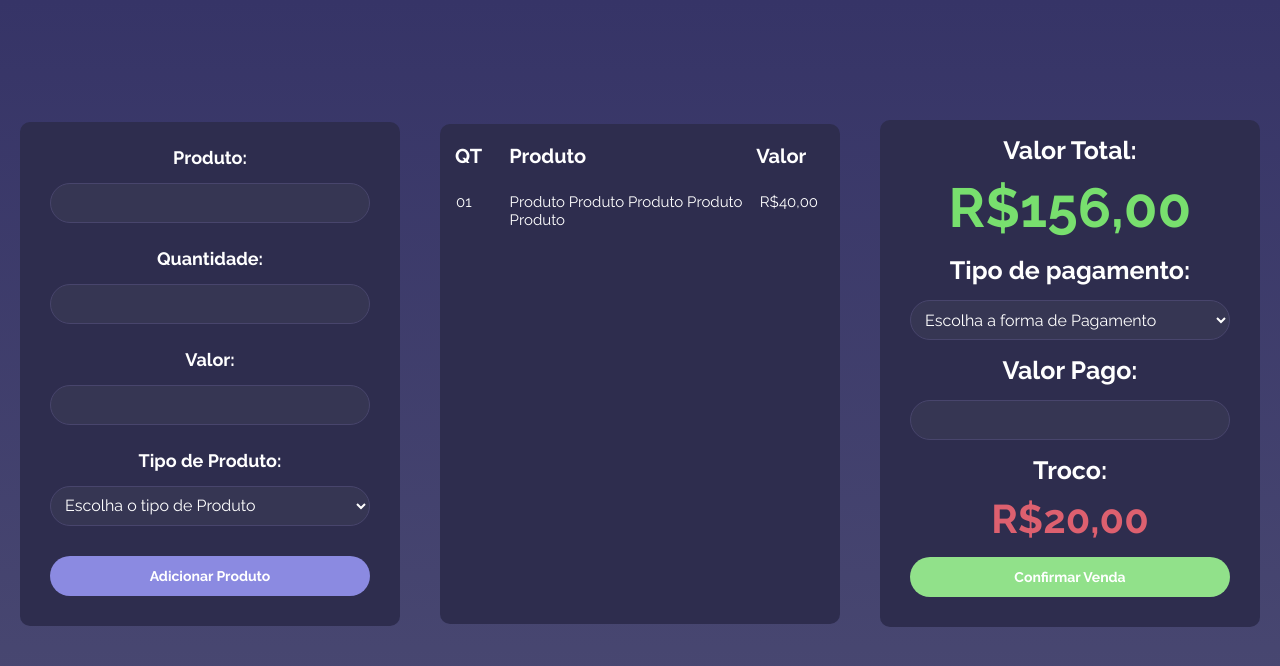
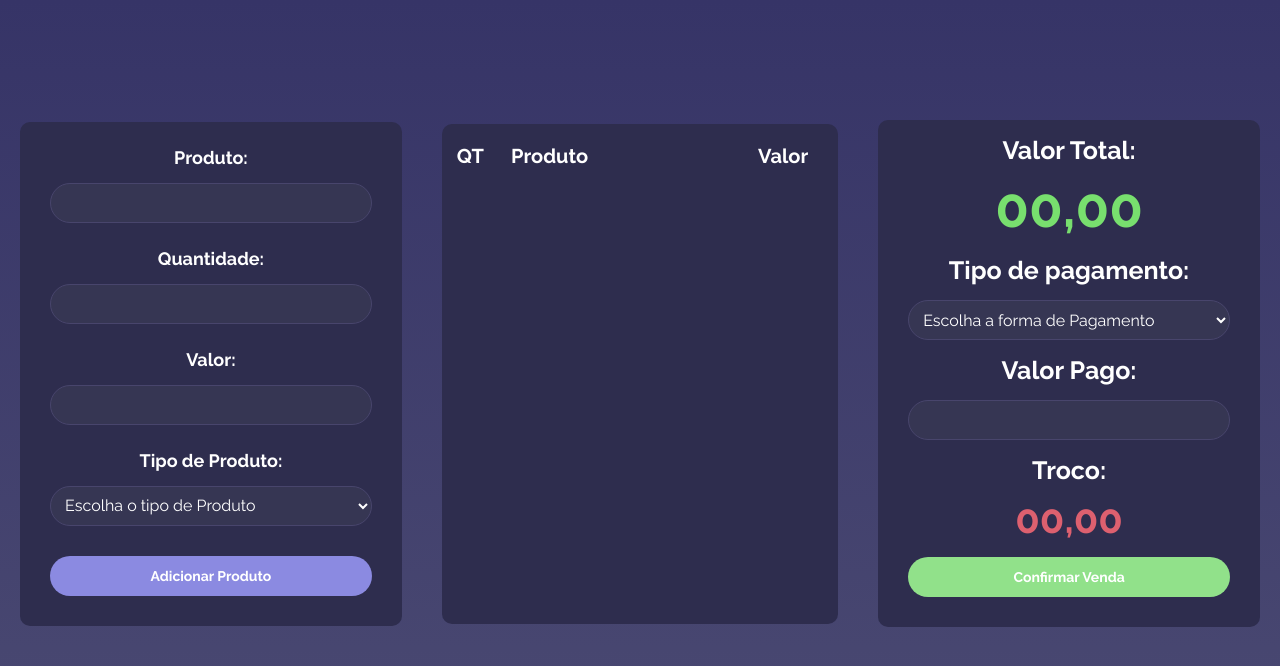
Before and after one commit to winisc/CrudReact, a React (Vite) app in the folder FrontEnd/cadastro-de-vendas/: page / in a window 1280 px wide. Shown: the top 666 px of the page. Built offline with nearby package versions, Linux system fonts and the light colour scheme.

Commit message:
JOÃOFELADAPUTA

```diff
--- a/FrontEnd/cadastro-de-vendas/src/pages/Home/index.jsx
+++ b/FrontEnd/cadastro-de-vendas/src/pages/Home/index.jsx
@@ -2,51 +2,72 @@ import { useRef } from "react";
 import "./style.css";
 
 function App() {
-  const inputProduto = useRef()
-  const inputQuantidade = useRef()
-  const inputValor = useRef()
-  const inputServico = useRef()
+  const inputProduto = useRef();
+  const inputQuantidade = useRef();
+  const inputValor = useRef();
+  const inputServico = useRef();
+  const inputFormaDePagamento = useRef();
+  const inputValorPago = useRef();
 
-  let listaDeProdutos = []
+  let listaDeProdutos = [];
 
-  function createProduto(){
+  let valorTotal = 0
+
+  function createProduto() {
     const produto = {
       name: inputProduto.current.value,
       quantidade: inputQuantidade.current.value,
       valor: inputValor.current.value,
-      servico: inputServico.current.value
-    }
+      servico: inputServico.current.value,
+    };
+    for (let i = 0; i < 10; i++) {
+      if (listaDeProdutos[i] === undefined) {
+        listaDeProdutos[i] = produto;
+        valorTotal += parseInt(listaDeProdutos[i].valor)
+        if(i === 0){
+          document.getElementById("quantidade-lista0").innerText = listaDeProdutos[0].quantidade
+          document.getElementById("produto-lista0").innerText = listaDeProdutos[0].name
+          document.getElementById("valor-lista0").innerText = listaDeProdutos[0].valor
+        }
+        else if(i === 1){
+          document.getElementById("quantidade-lista1").innerText = listaDeProdutos[1].quantidade
+          document.getElementById("produto-lista1").innerText = listaDeProdutos[1].name
+          document.getElementById("valor-lista1").innerText = listaDeProdutos[1].valor
+        }
 
-    for(let i = 0; i < 10; i++)
-    {
-      if(listaDeProdutos[i] === undefined)
-      {
-        listaDeProdutos[i] = produto
-        return
-      }
-      else{
+        document.getElementById("valorTotal").innerText = valorTotal
+        return;
       }
     }
   }
 
+  function createTroco(){
+    let troco
+    troco = inputValorPago.current.value-valorTotal
+    if(inputFormaDePagamento.current.value === "dinheiro"){
+      document.getElementById("troco").innerText = troco
+    }
+    else{
+      document.getElementById("troco").innerText = " "
+    }
+
+  }
   return (
-    <div className="principal" >
-
+    <div className="principal">
       <div className="container">
         <form>
           <text>Produto:</text>
-          <input name="name" type="text" ref={inputProduto  } />
+          <input name="name" type="text" ref={inputProduto} />
           <text>Quantidade:</text>
-          <input name="qt" type="number" ref={inputQuantidade}/>
+          <input name="qt" type="number" ref={inputQuantidade} />
           <text>Valor:</text>
-          <input name="valor" type="number" ref={inputValor}/>
+          <input name="valor" type="number" ref={inputValor} />
           <text>Tipo de Produto:</text>
           <select
             class="value-tipo"
             id="tipo-de-servico"
             name="tipo"
             required="required"
-
             ref={inputServico}
           >
             <option value="">Escolha o tipo de Produto</option>
@@ -54,7 +75,9 @@ function App() {
             <option value="pecas">Peças</option>
             <option value="outros">Outros</option>
           </select>
-          <button type="button" onClick={createProduto}>Adicionar Produto</button>
+          <button type="button" onClick={createProduto}>
+            Adicionar Produto
+          </button>
         </form>
 
         <form>
@@ -64,18 +87,22 @@ function App() {
             <text className="valor">Valor</text>
           </div>
 
-          <div className="lista-de-produtos">
-            <p className="quantidade-lista">01</p>
-            <p className="produto-lista">
-              Produto Produto Produto Produto Produto
-            </p>
-            <p className="valor-lista">R$40,00</p>
-          </div>
+            <div className="lista-de-produtos">
+              <p className="quantidade-lista" id="quantidade-lista0"></p>
+              <p className="produto-lista" id="produto-lista0"></p>
+              <p className="valor-lista" id="valor-lista0"></p>
+            </div>
+
+            <div className="lista-de-produtos">
+              <p className="quantidade-lista" id="quantidade-lista1"></p>
+              <p className="produto-lista" id="produto-lista1"></p>
+              <p className="valor-lista0" id="valor-lista1"></p>
+            </div>
         </form>
 
         <form className="venda">
           <h1>Valor Total:</h1>
-          <text className="valorPago">R$156,00</text>
+          <text className="valorPago" id="valorTotal">00,00</text>
 
           <h1>Tipo de pagamento:</h1>
           <select
@@ -83,6 +110,8 @@ function App() {
             id="forma-de-pagamento"
             name="forma"
             required="required"
+            ref={inputFormaDePagamento}
+            onChange={createTroco}
           >
             <option value="">Escolha a forma de Pagamento</option>
             <option value="dinheiro">Dinheiro</option>
@@ -93,10 +122,10 @@ function App() {
           </select>
 
           <h1>Valor Pago:</h1>
-          <input name="" type="number" />
+          <input name="" type="number" ref = {inputValorPago} onChange={createTroco}/>
 
           <h1>Troco:</h1>
-          <text className="troco">R$20,00</text>
+          <text className="troco" id="troco">00,00</text>
 
           <button className="button-confirmar" type="button">
             Confirmar Venda
```
